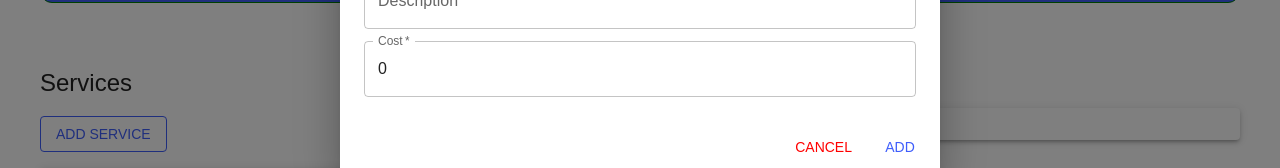
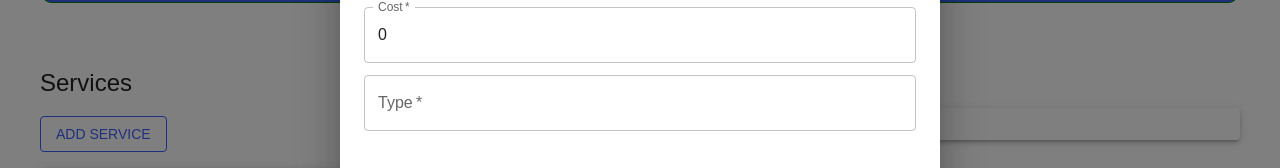
Before and after one commit to GaelAlburo/final-project, a Next.js app in the folder front/: page /admin in a window 1280 px wide. Both pictures are taken after a click on the button "ADD SERVICE". Shown: the part 431-599 px from the top of the page. Built offline with nearby package versions, Linux system fonts and the light colour scheme; no server answers; a web font is replaced by a local one.

Commit message:
fix(front-service-dialog): add missing service type input field

```diff
--- a/front/app/components/service-dialog.jsx
+++ b/front/app/components/service-dialog.jsx
@@ -20,6 +20,7 @@ export default function ServiceDialog({open, setOpen, action, serv, setServ, ser
         if (action === "add") {
             console.info("Adding new service: ", serv);
             try{
+                serv.cost = parseFloat(serv.cost);
                 const res = await axios.post("http://localhost:5000/api/v1/services", serv);
                 setServices([...services, res.data]);
                 console.info("Service added successfully: ", res.data);
@@ -105,6 +106,18 @@ export default function ServiceDialog({open, setOpen, action, serv, setServ, ser
                     color="info"
                 />
 
+                <TextField
+                    margin="dense"
+                    name="type"
+                    label="Type"
+                    fullWidth
+                    value={serv.type}
+                    onChange={handleChange}
+                    placeholder="Service type"
+                    required={true}
+                    color="info"
+                />
+
             </DialogContent>
 
             <DialogActions>
```
